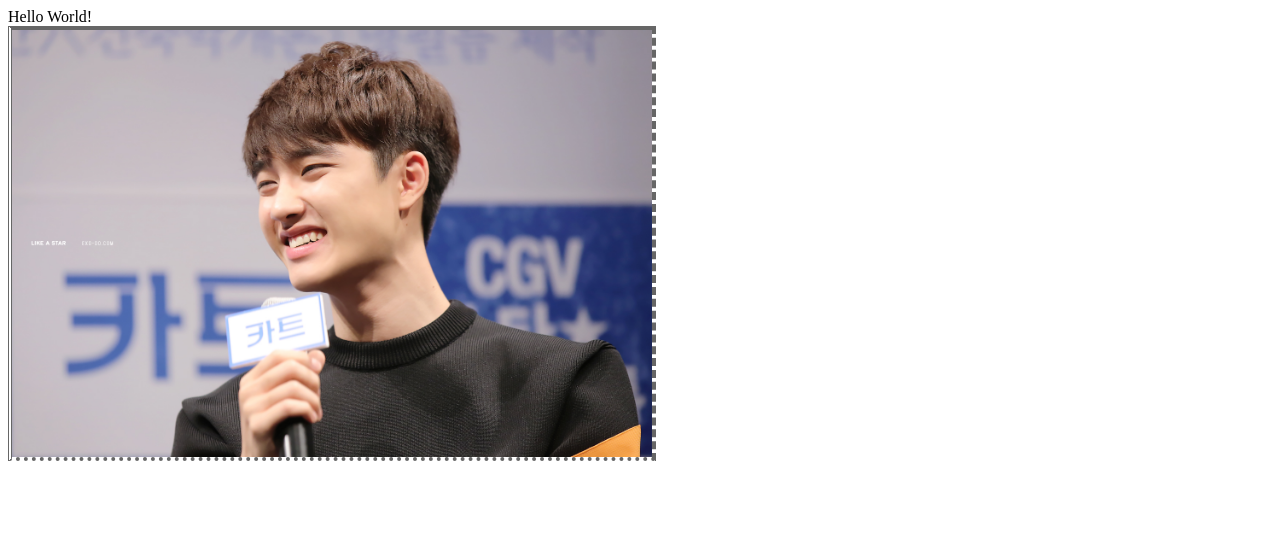
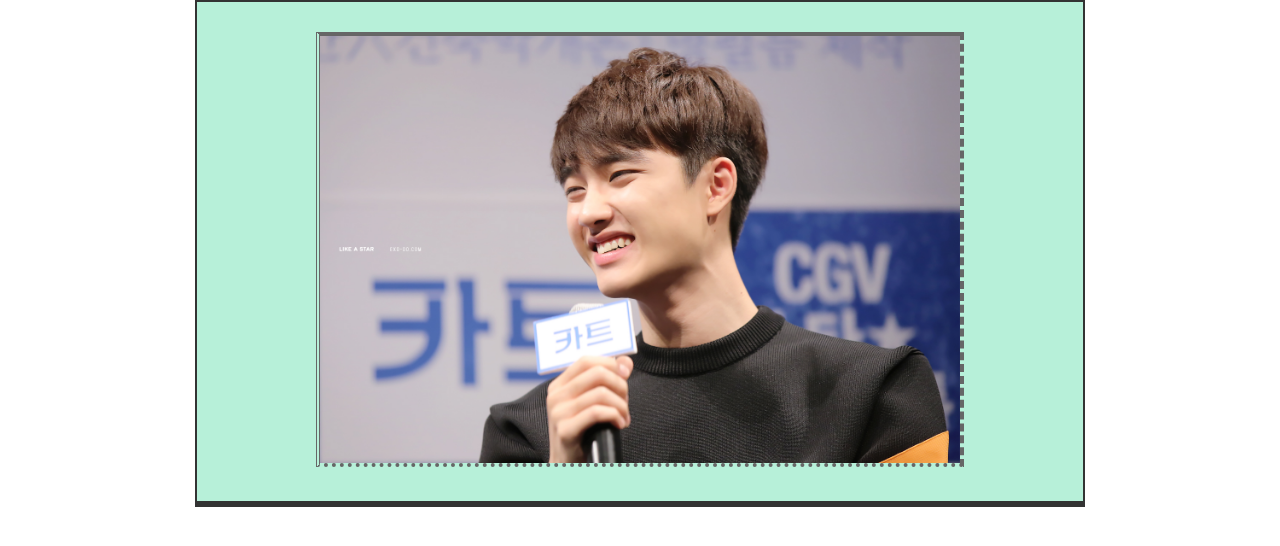
Before and after one commit to wjdgpwls618/wjdgpwls618.github.io, a plain HTML site: page index.html in a window 1280 px wide. Drawn offline with Linux system fonts and the light colour scheme.

Commit message:
#2 레이아웃 배치 작업

```diff
--- a/index.html
+++ b/index.html
@@ -5,18 +5,44 @@
     <title>정혜진의 홈페이지</title>
     <script src="./main.js"></script>
     <style>
-    	img {
-    		width:640px;
-    		border-top:4px solid #666666;
-    		border-right:4px dashed #666666;
-    		border-bottom:4px dotted #666666;
-    		border-left:4px double #666666;
+
+    	* {
+    		margin:0px; padding:0px;
     	}
+
+    	.container {
+    		width:890px;
+    		margin:0px auto 0px auto;
+    		background-color:#dbdbdb;
+    		text-align:center;
+    	}
+
+    	#myphoto, #myinfo {
+    		background-color:#B7F0D9;
+    		border: 2px solid #333333;
+    	}
+
+	    	#myphoto > img {
+	    		width:640px;
+	    		border-top:4px solid #666666;
+	    		border-right:4px dashed #666666;
+	    		border-bottom:4px dotted #666666;
+	    		border-left:4px double #666666;
+	    		margin:30px;
+	    	} /* 밑에 있는 애니까 들여쓰기 해놓으면 더 보기 좋 */
 
     </style>
 </head>
 <body>
-<div class="greeting">Hello World!</div>
-<img src="./images/do.jpg" alt="경수야 사랑해" title="토켱슈"/>
+	<div class="container">
+		<div id="myphoto">
+			<img src="./images/do.jpg" alt="경수야 사랑해"
+			     title="우리 이쁜 경수">
+		</div>
+		<div id="myinfo">
+		</div>
+	</div>
+
+
 </body>
 </html>
```
